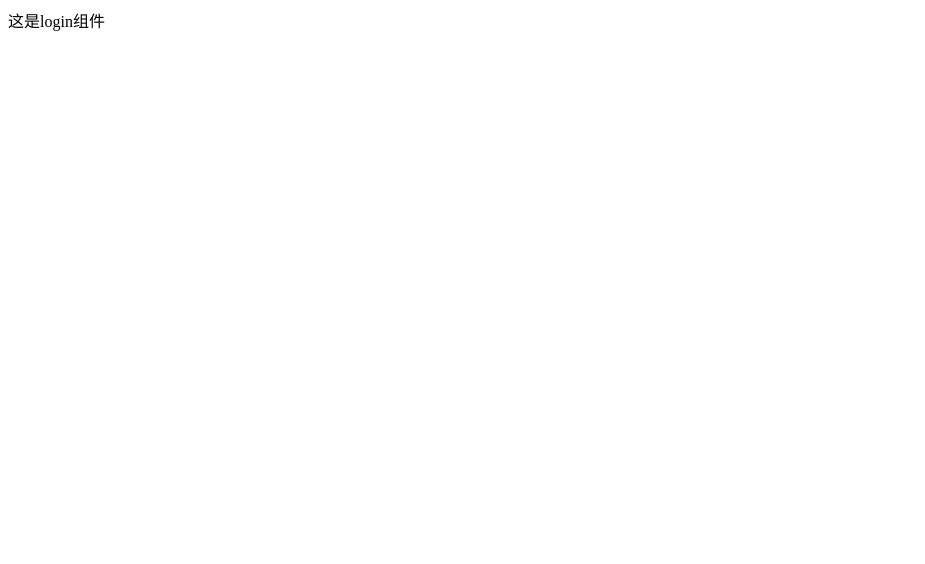
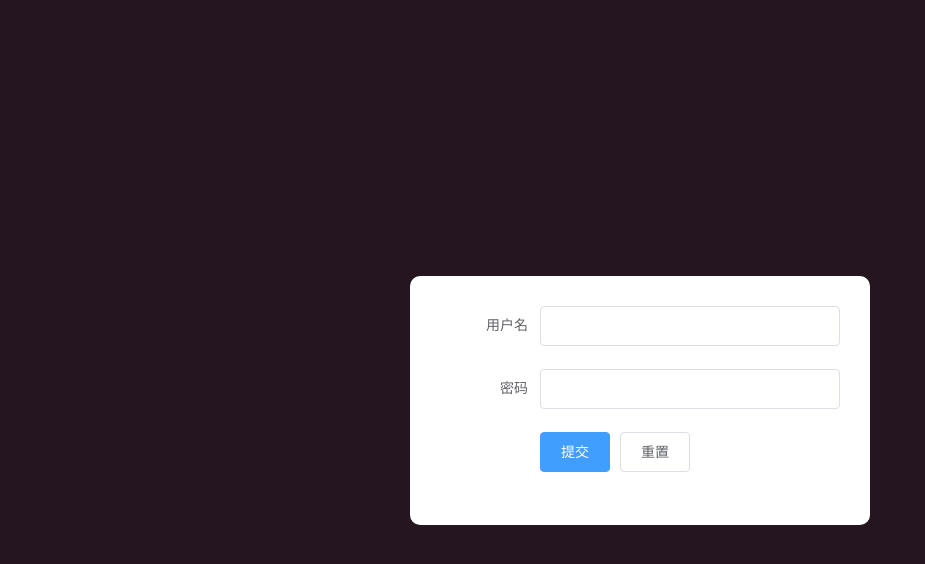
Before and after one commit to llxgg/vue-shoppingMall, a Vue app: page /login in a window 1280 px wide. Shown: the top 564 px of the page, without its empty margins (0-925 px from the left). Built offline with nearby package versions, Linux system fonts and the light colour scheme; the HTML template or start-up script is replaced by a standard one.

Commit message:
登录功能完成

```diff
--- a/package.json
+++ b/package.json
@@ -12,6 +12,7 @@
     "build": "node build/build.js"
   },
   "dependencies": {
+    "axios": "^0.19.0",
     "element-ui": "^2.10.1",
     "vue": "^2.5.2",
     "vue-router": "^3.0.1"
--- a/src/App.vue
+++ b/src/App.vue
@@ -1,6 +1,5 @@
 <template>
   <div id="app">
-
     <router-view/>
   </div>
 </template>
@@ -12,5 +11,7 @@ export default {
 </script>
 
 <style>
-
+  #app {
+    height:100%;
+  }
 </style>
--- /dev/null
+++ b/src/components/error/error.vue
@@ -0,0 +1,15 @@
+<template>
+    <div>
+      页面不存在
+    </div>
+</template>
+
+<script>
+    export default {
+        name: "error"
+    }
+</script>
+
+<style scoped>
+
+</style>
--- /dev/null
+++ b/src/components/home/home.vue
@@ -0,0 +1,15 @@
+<template>
+    <div>
+      home组件
+    </div>
+</template>
+
+<script>
+    export default {
+        name: "home"
+    }
+</script>
+
+<style scoped>
+
+</style>
--- a/src/components/login/login.vue
+++ b/src/components/login/login.vue
@@ -1,15 +1,120 @@
 <template>
-    <div>
-      这是login组件
+    <div class="login-wrap">
+      <el-form
+        :model="ruleForm"
+        status-icon
+        :rules="rules"
+        ref="ruleForm"
+        label-width="100px"
+        class="demo-ruleForm">
+        <el-form-item label="用户名" prop="name">
+          <el-input type="text" v-model="ruleForm.name" autocomplete="off"></el-input>
+        </el-form-item>
+        <el-form-item label="密码" prop="pass">
+          <el-input type="password" v-model="ruleForm.pass" autocomplete="off"></el-input>
+        </el-form-item>
+
+        <el-form-item>
+          <el-button type="primary" @click="submitForm('ruleForm')">提交</el-button>
+          <el-button @click="resetForm('ruleForm')">重置</el-button>
+        </el-form-item>
+      </el-form>
     </div>
 </template>
 
 <script>
     export default {
-        name: "login"
+      name: "login",
+      data(){
+        var validateName = (rule, value, callback) => {
+          if (value === '') {
+            callback(new Error('请输入用户名'));
+          } else {
+            callback();
+          }
+        };
+        var validatePass = (rule, value, callback) => {
+          if (value === '') {
+            callback(new Error('请输入密码'));
+          } else {
+            callback();
+          }
+        };
+          return {
+            ruleForm:{
+              name:"",
+              pass:""
+            },
+            rules:{
+              name:[
+                { validator: validateName, trigger: 'blur' }
+              ],
+              pass: [
+                { validator: validatePass, trigger: 'blur' }
+              ],
+            }
+          }
+      },
+      methods:{
+        submitForm(formName) {
+          this.$refs[formName].validate((valid) => {
+            if (valid) {
+              // 有值的时候：true
+              this.axios({
+                method:'post',
+                url:'login',
+                data:{
+                  username : this.ruleForm.name,
+                  password :  this.ruleForm.pass
+                }
+              }).then(res => {
+                console.log(res);
+                // 把需要的信息从res结构出来：
+                // const {data,meta} = res.data;
+                // 二次结构：meta中的 msg 和 status
+                // meta: {msg: "用户名不存在", status: 400},所以解构的时候，左边是属性，右边是值
+                const {
+                  data,
+                  meta:{msg,status}
+                } = res.data;
+
+                if(status === 200){
+                  // 登录成功：跳转路由到 home
+                  // 提示登录成功
+                  this.$router.push({name:'home'});
+                  // alert("登录成功");
+                  this.$message.success(msg);
+                }else {
+                  // 错误提示
+                  this.$message.error(msg);
+                }
+              })
+            } else {
+              // 没有输入任何东西的时候：false
+              alert("请输入内容");
+              return false;
+            }
+          })
+        },
+        resetForm(formName) {
+          this.$refs[formName].resetFields();
+        }
+      }
     }
 </script>
 
 <style scoped>
-
+  .login-wrap {
+    height: 100%;
+    background-color: #241521;
+    display: flex;
+    justify-content: center;
+    align-items: center;
+  }
+  .login-wrap .demo-ruleForm {
+    background-color: #fff;
+    padding:30px;
+    width: 400px;
+    border-radius: 10px;
+  }
 </style>
--- a/src/main.js
+++ b/src/main.js
@@ -6,10 +6,18 @@ import router from './router';
 
 Vue.config.productionTip = false;
 
+import '../static/css/reset.css'
+
 // Element-ui
 import ElementUI from 'element-ui';
 import 'element-ui/lib/theme-chalk/index.css';
 Vue.use(ElementUI);
+
+// axios
+import Axios from 'axios';
+Vue.prototype.axios = Axios;
+Axios.defaults.baseURL = 'http://localhost:8888/api/private/v1/';
+Axios.defaults.headers.post['Content-Type'] = 'application/x-www-form-urlencoded';
 
 /* eslint-disable no-new */
 new Vue({
--- a/src/router/index.js
+++ b/src/router/index.js
@@ -4,14 +4,23 @@ Vue.use(Router);
 
 // @ 代表 src这一层目录
 import Login from '@/components/login/login.vue';
+import Home from '@/components/home/home.vue';
+import ErrorHtml from '@/components/error/error.vue';
 
 export default new Router({
   mode:"history",
   routes: [
+    {path:'/',redirect:'/home'},
     {
       name:'login',
       path:'/login',
       component:Login
-    }
+    },
+    {
+      name:'home',
+      path:'/home',
+      component:Home
+    },
+    {path:'*',component:ErrorHtml}
   ],
 });
--- /dev/null
+++ b/static/css/reset.css
@@ -0,0 +1,5 @@
+html,body {
+  height:100%;
+  margin: 0;
+  padding: 0;
+}
```
Also changed, not shown: 1 other file (tests, documents, lock files or other folders).
